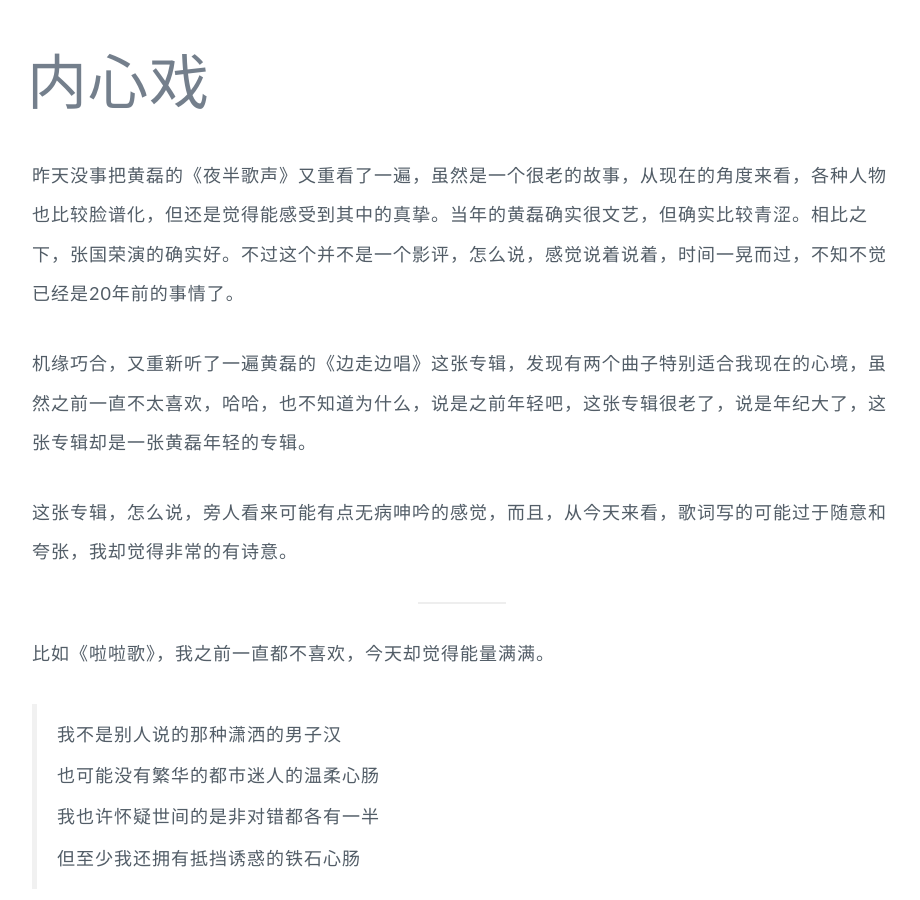
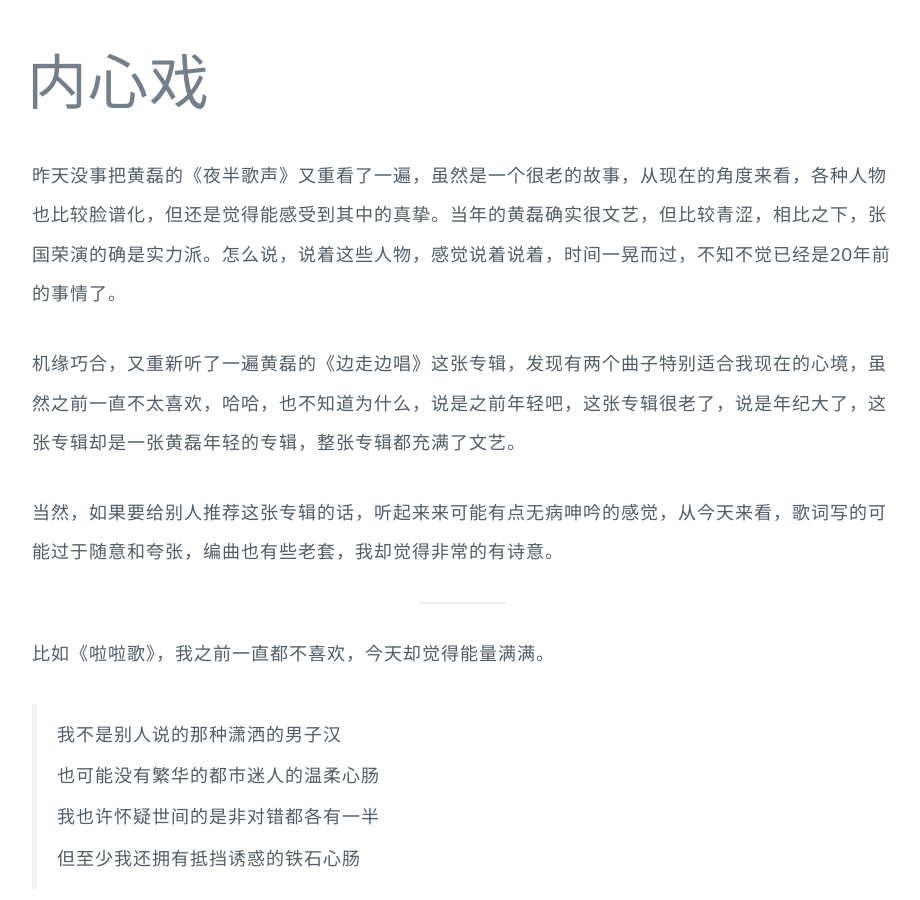
Before and after one commit to GuoJing/blog, a Jekyll site: the page built from _posts/blog/2015/2015-08-12-i-am-thinking-about-it.md, in a window 1280 px wide and 900 px high. Shown: the whole window, without its empty margins (178-1098 px from the left). Built offline with Jekyll 4.4.1, drawn with Linux system fonts in a browser that asks for light colours.

Commit message:
auto commit

```diff
--- a/_posts/blog/2015/2015-08-12-i-am-thinking-about-it.md
+++ b/_posts/blog/2015/2015-08-12-i-am-thinking-about-it.md
@@ -5,11 +5,11 @@ category:  blog
 description: 内心戏...
 tags: code life music
 ---
-昨天没事把黄磊的《夜半歌声》又重看了一遍，虽然是一个很老的故事，从现在的角度来看，各种人物也比较脸谱化，但还是觉得能感受到其中的真挚。当年的黄磊确实很文艺，但确实比较青涩。相比之下，张国荣演的确实好。不过这个并不是一个影评，怎么说，感觉说着说着，时间一晃而过，不知不觉已经是20年前的事情了。
+昨天没事把黄磊的《夜半歌声》又重看了一遍，虽然是一个很老的故事，从现在的角度来看，各种人物也比较脸谱化，但还是觉得能感受到其中的真挚。当年的黄磊确实很文艺，但比较青涩，相比之下，张国荣演的确是实力派。怎么说，说着这些人物，感觉说着说着，时间一晃而过，不知不觉已经是20年前的事情了。
 
-机缘巧合，又重新听了一遍黄磊的《边走边唱》这张专辑，发现有两个曲子特别适合我现在的心境，虽然之前一直不太喜欢，哈哈，也不知道为什么，说是之前年轻吧，这张专辑很老了，说是年纪大了，这张专辑却是一张黄磊年轻的专辑。
+机缘巧合，又重新听了一遍黄磊的《边走边唱》这张专辑，发现有两个曲子特别适合我现在的心境，虽然之前一直不太喜欢，哈哈，也不知道为什么，说是之前年轻吧，这张专辑很老了，说是年纪大了，这张专辑却是一张黄磊年轻的专辑，整张专辑都充满了文艺。
 
-这张专辑，怎么说，旁人看来可能有点无病呻吟的感觉，而且，从今天来看，歌词写的可能过于随意和夸张，我却觉得非常的有诗意。
+当然，如果要给别人推荐这张专辑的话，听起来来可能有点无病呻吟的感觉，从今天来看，歌词写的可能过于随意和夸张，编曲也有些老套，我却觉得非常的有诗意。
 
 ----
 
```
